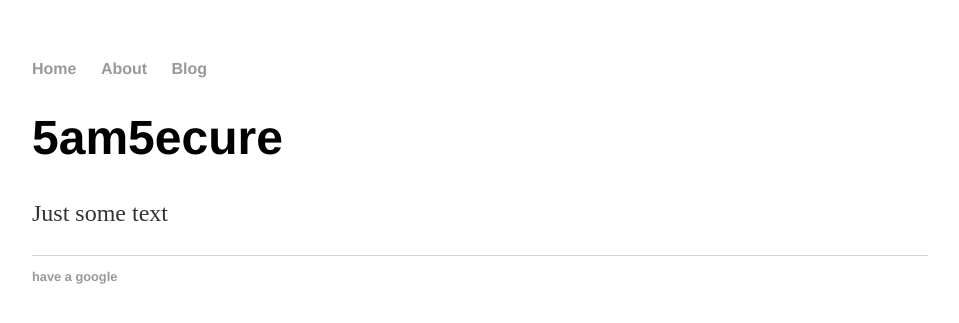
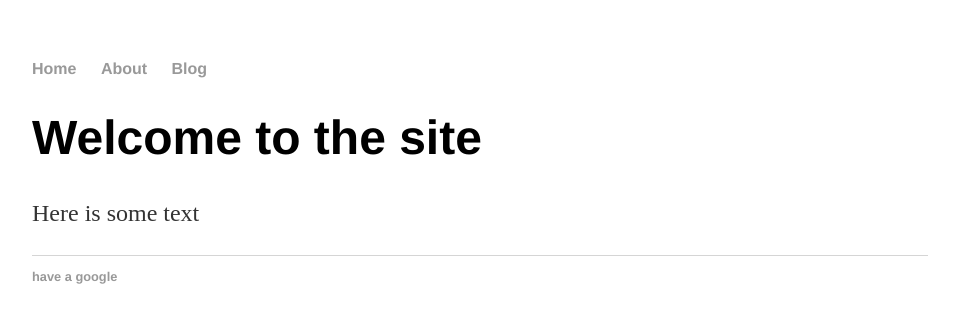
Before and after one commit to 5am5ecure/5am5ecure.github.io, a Jekyll site: the page built from index.html, in a window 1280 px wide. Shown: the top 323 px of the page, without its empty margins (160-1119 px from the left). Built offline with Jekyll 4.4.1, drawn with Linux system fonts in a browser that asks for light colours.

Commit message:
Update index.html

```diff
--- a/index.html
+++ b/index.html
@@ -1,8 +1,8 @@
 ---
 layout: default
-title: Hank Quinlan, Horrible Cop
+title: 5am5ecure
 ---
 <div class="blurb">
-	<h1>5am5ecure</h1>
-	<p>Just some text</p>
+	<h1>Welcome to the site</h1>
+	<p>Here is some text</p>
 </div><!-- /.blurb -->
```
